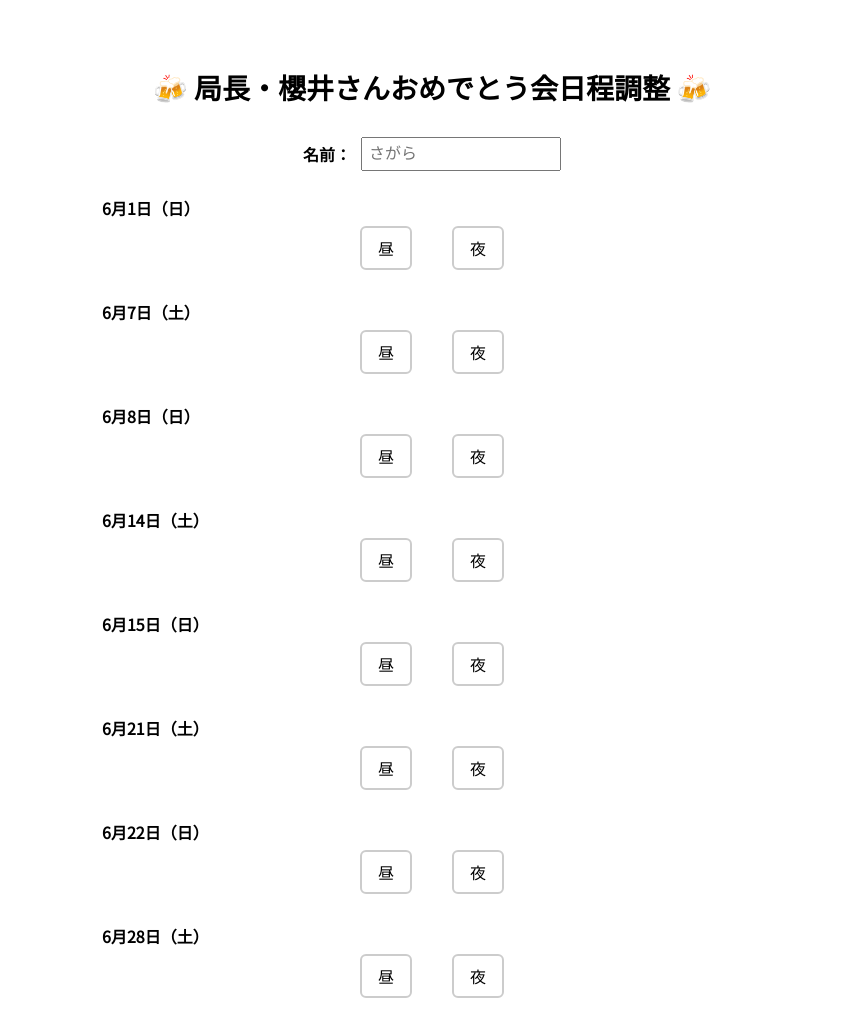
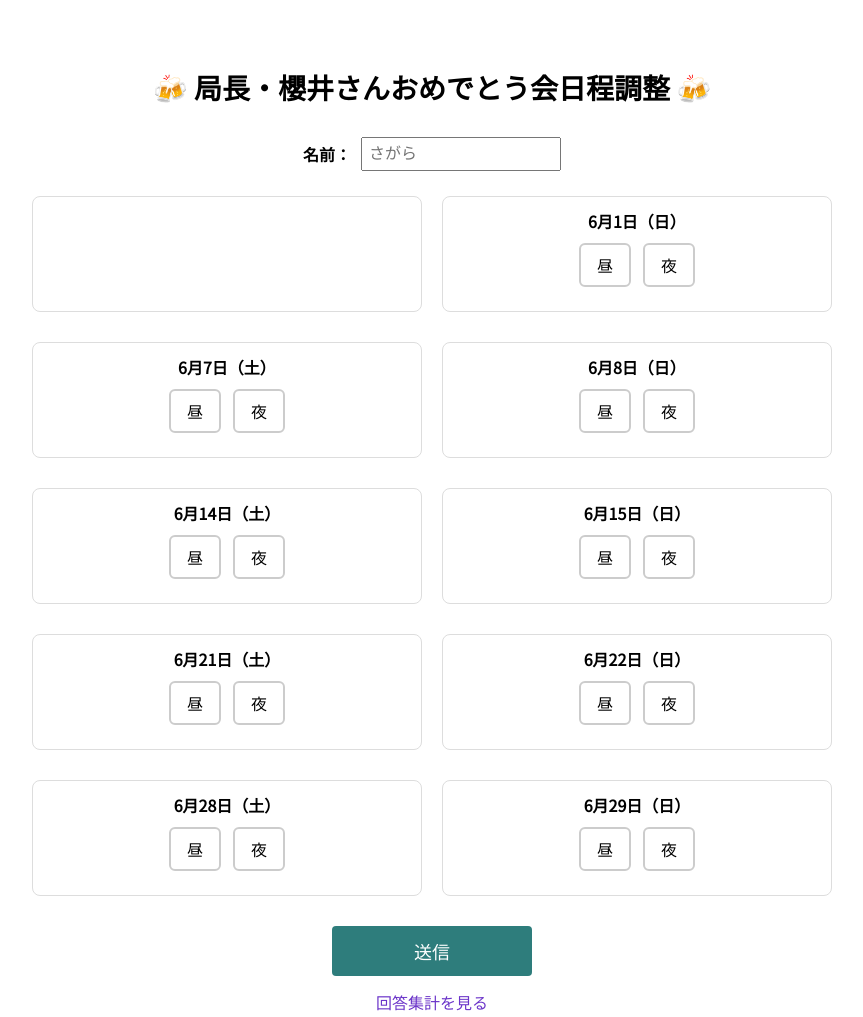
Before and after one commit to Narcissus-Ishibashi/simple-name-form, a plain HTML site: page index.html in a window 1280 px wide. Shown: the top 1017 px of the page, without its empty margins (208-1071 px from the left). Drawn offline with Linux system fonts and the light colour scheme; no server answers.

Commit message:
Update index.html

```diff
--- a/index.html
+++ b/index.html
@@ -34,26 +34,54 @@
       width: 200px;
       box-sizing: border-box;
     }
-    .day-group { margin-bottom: 30px; }
+
+    .schedule-grid {
+      display: grid;
+      grid-template-columns: 1fr 1fr;
+      gap: 30px 20px;
+    }
+
+    .day-block {
+      border: 1px solid #ddd;
+      border-radius: 8px;
+      padding: 12px;
+      min-height: 90px;
+    }
+
     .day-label {
       font-weight: bold;
-      margin-bottom: 6px;
-      text-align: left;
-      margin-left: 70px;
+      margin-bottom: 10px;
     }
-    .time-pair-row {
+
+    .button-group {
       display: flex;
-      gap: 40px;
-      flex-wrap: wrap;
+      gap: 12px;
       justify-content: center;
     }
-    .button-group {
+
+    .time-toggle-button {
+      padding: 8px 16px;
+      font-size: 16px;
+      border: 2px solid #ccc;
+      border-radius: 6px;
+      cursor: pointer;
+      background-color: white;
+      transition: 0.2s ease;
+    }
+    .time-toggle-button.active {
+      background-color: #2e7d7c;
+      color: white;
+      border-color: #2e7d7c;
+    }
+
+    .submit-area {
       display: flex;
       flex-direction: column;
       align-items: center;
       gap: 14px;
       margin-top: 30px;
     }
+
     .submit-button {
       width: 200px;
       padding: 12px 24px;
@@ -66,14 +94,18 @@
       transition: background-color 0.2s ease;
     }
     .submit-button:hover { background-color: #236664; }
+
     .result-link {
-      margin-top: 20px;
       font-size: 16px;
       color: #6b34c9;
       text-decoration: none;
     }
     .result-link:hover { text-decoration: underline; }
-    #result { margin-top: 40px; }
+
+    #result {
+      margin-top: 40px;
+    }
+
     #response-info {
       border: 2px dashed #aaa;
       padding: 16px;
@@ -89,24 +121,11 @@
       font-size: 13px;
       margin-top: 8px;
     }
+
     ul {
       padding-left: 0;
       list-style: none;
       text-align: left;
-    }
-    .time-toggle-button {
-      padding: 8px 16px;
-      font-size: 16px;
-      border: 2px solid #ccc;
-      border-radius: 6px;
-      cursor: pointer;
-      background-color: white;
-      transition: 0.2s ease;
-    }
-    .time-toggle-button.active {
-      background-color: #2e7d7c;
-      color: white;
-      border-color: #2e7d7c;
     }
   </style>
 </head>
@@ -119,9 +138,9 @@
         <input type="text" id="name" required placeholder="さがら" />
       </div>
 
-      <div id="days-container"></div>
+      <div class="schedule-grid" id="schedule-grid"></div>
 
-      <div class="button-group">
+      <div class="submit-area">
         <button class="submit-button" type="submit">送信</button>
         <a href="responses.html" class="result-link">回答集計を見る</a>
       </div>
@@ -134,7 +153,6 @@
       <div class="note">※回答を修正したい場合は前回に回答した際と同じ名前で入力の上、再度ご回答ください。</div>
     </div>
   </div>
-
   <script src="https://www.gstatic.com/firebasejs/10.7.1/firebase-app-compat.js"></script>
   <script src="https://www.gstatic.com/firebasejs/10.7.1/firebase-firestore-compat.js"></script>
   <script>
@@ -151,41 +169,54 @@
     const db = firebase.firestore();
 
     const form = document.getElementById("schedule-form");
+    const grid = document.getElementById("schedule-grid");
     const result = document.getElementById("result");
 
-    const days = [
-      "6月1日（日）",
-      "6月7日（土）",
-      "6月8日（日）",
-      "6月14日（土）",
-      "6月15日（日）",
-      "6月21日（土）",
-      "6月22日（日）",
-      "6月28日（土）",
-      "6月29日（日）"
+    const weeks = [
+      [null, "6月1日（日）"],
+      ["6月7日（土）", "6月8日（日）"],
+      ["6月14日（土）", "6月15日（日）"],
+      ["6月21日（土）", "6月22日（日）"],
+      ["6月28日（土）", "6月29日（日）"]
     ];
 
-    const container = document.getElementById("days-container");
-    days.forEach((day) => {
-      const group = document.createElement("div");
-      group.className = "day-group";
-      group.innerHTML = `
-        <div class="day-label">${day}</div>
-        <div class="time-pair-row">
-          <button type="button" class="time-toggle-button" data-day="${day}" data-time="昼">昼</button>
-          <button type="button" class="time-toggle-button" data-day="${day}" data-time="夜">夜</button>
-        </div>
-      `;
-      container.appendChild(group);
+    // 画面に日程を描画
+    weeks.forEach(([sat, sun]) => {
+      const satBlock = document.createElement("div");
+      satBlock.className = "day-block";
+      if (sat) {
+        satBlock.innerHTML = `
+          <div class="day-label">${sat}</div>
+          <div class="button-group">
+            <button type="button" class="time-toggle-button" data-day="${sat}" data-time="昼">昼</button>
+            <button type="button" class="time-toggle-button" data-day="${sat}" data-time="夜">夜</button>
+          </div>
+        `;
+      }
+      grid.appendChild(satBlock);
+
+      const sunBlock = document.createElement("div");
+      sunBlock.className = "day-block";
+      if (sun) {
+        sunBlock.innerHTML = `
+          <div class="day-label">${sun}</div>
+          <div class="button-group">
+            <button type="button" class="time-toggle-button" data-day="${sun}" data-time="昼">昼</button>
+            <button type="button" class="time-toggle-button" data-day="${sun}" data-time="夜">夜</button>
+          </div>
+        `;
+      }
+      grid.appendChild(sunBlock);
     });
 
-    // ボタンのON/OFF切り替え
+    // トグルボタン切り替え処理
     document.addEventListener("click", function (e) {
       if (e.target.classList.contains("time-toggle-button")) {
         e.target.classList.toggle("active");
       }
     });
 
+    // 回答者一覧を表示
     async function showResponders() {
       const snapshot = await db.collection("responses").get();
       const names = snapshot.docs.map(doc => doc.data().name).filter(n => n);
@@ -194,6 +225,7 @@
     }
     showResponders();
 
+    // 送信処理
     form.addEventListener("submit", async function (e) {
       e.preventDefault();
       const name = document.getElementById("name").value.trim();
@@ -202,13 +234,13 @@
         return;
       }
 
+      const buttons = document.querySelectorAll(".time-toggle-button");
       const responses = {};
-      days.forEach(day => {
-        const buttons = document.querySelectorAll(`.time-toggle-button[data-day="${day}"]`);
-        responses[day] = {
-          昼: buttons[0].classList.contains("active"),
-          夜: buttons[1].classList.contains("active")
-        };
+      buttons.forEach((btn) => {
+        const day = btn.dataset.day;
+        const time = btn.dataset.time;
+        if (!responses[day]) responses[day] = { 昼: false, 夜: false };
+        if (btn.classList.contains("active")) responses[day][time] = true;
       });
 
       const responseData = {
```
